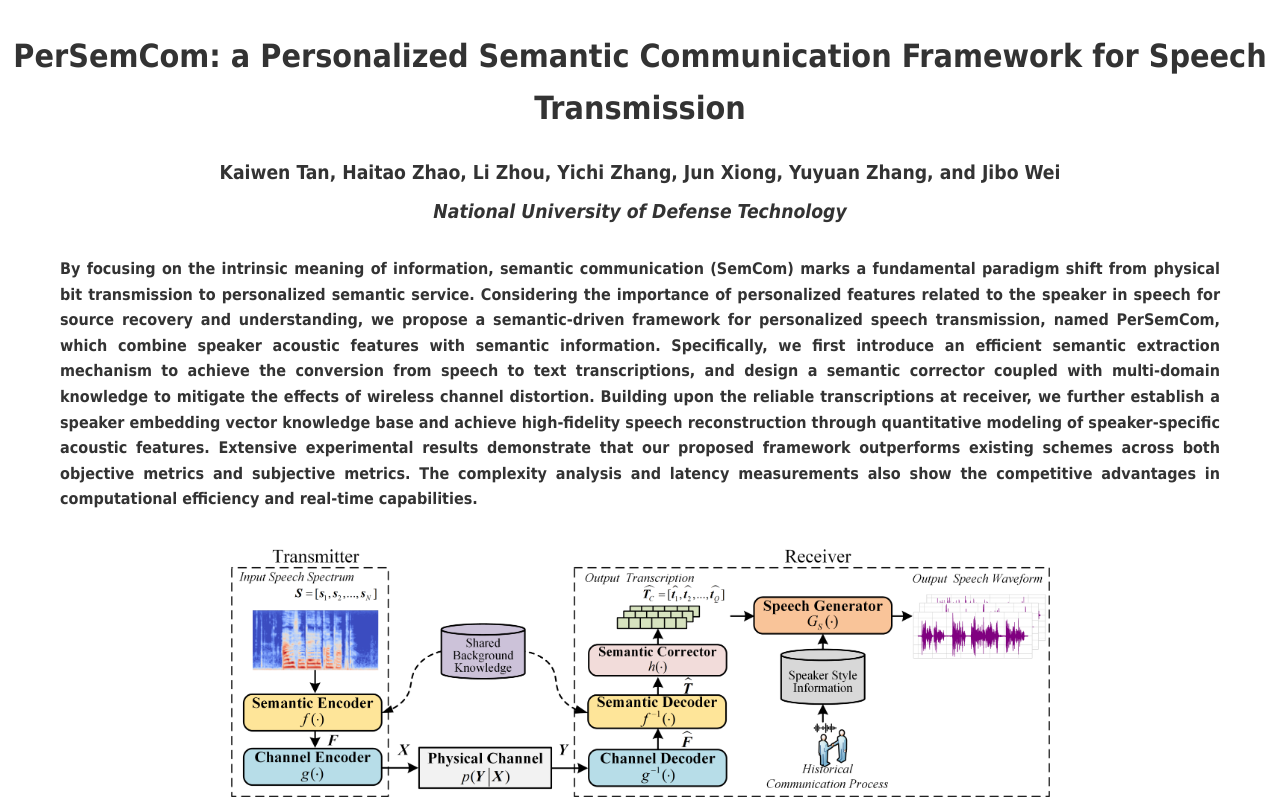
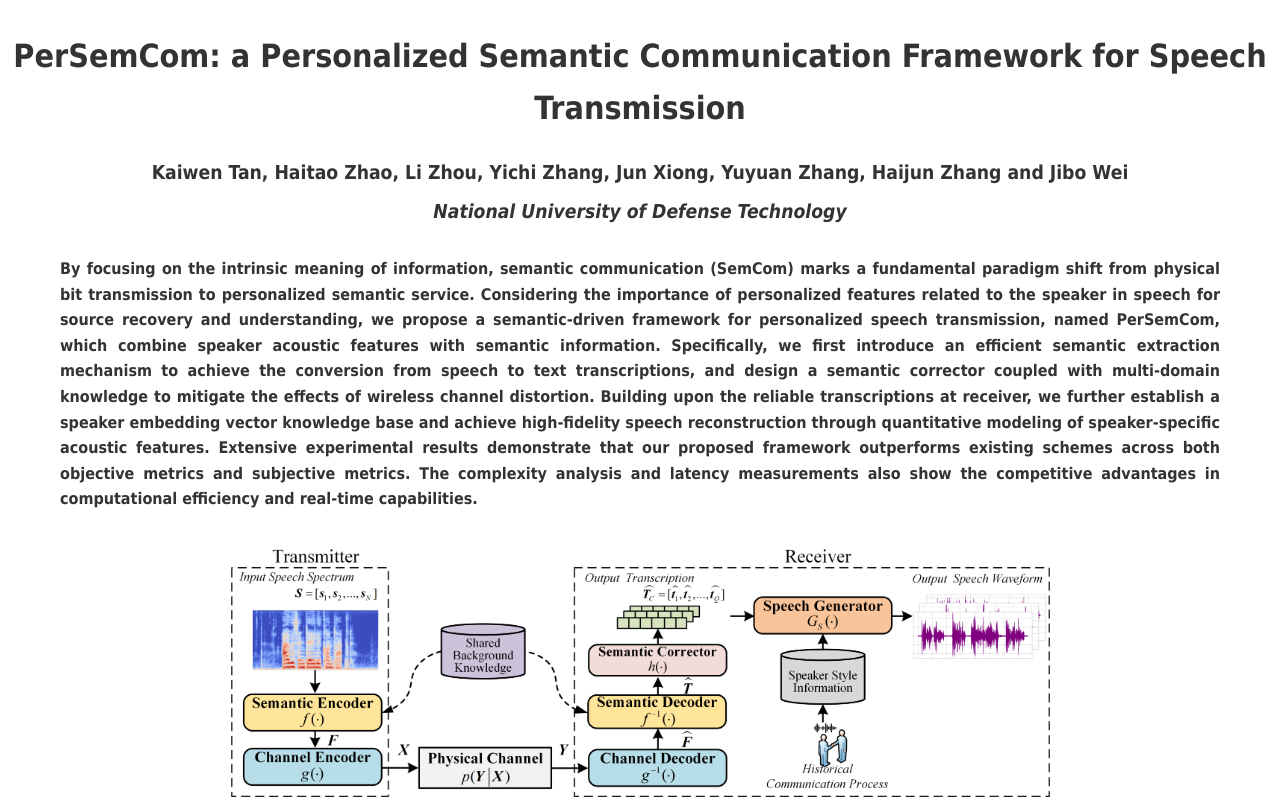
Before and after one commit to kwtankw/PerSemCom, a plain HTML site: page index.html in a window 1280 px wide. Shown: the top 800 px of the page. Drawn offline with Linux system fonts and the light colour scheme.

Commit message:
Update index.html

```diff
--- a/index.html
+++ b/index.html
@@ -12,7 +12,7 @@
             <h1>PerSemCom: a Personalized Semantic Communication Framework for Speech Transmission</h1>
 
             <div class="author-info">
-                <div class="author-name"><strong>Kaiwen Tan, Haitao Zhao, Li Zhou, Yichi Zhang, Jun Xiong, Yuyuan Zhang, and Jibo Wei</strong></div>
+                <div class="author-name"><strong>Kaiwen Tan, Haitao Zhao, Li Zhou, Yichi Zhang, Jun Xiong, Yuyuan Zhang, Haijun Zhang and Jibo Wei</strong></div>
                 <div class="author-affiliation"><strong>National University of Defense Technology</strong></div>
                 <!-- <div class="contact">Contact: 1326097124@qq.com</div> -->
             </div>
```
